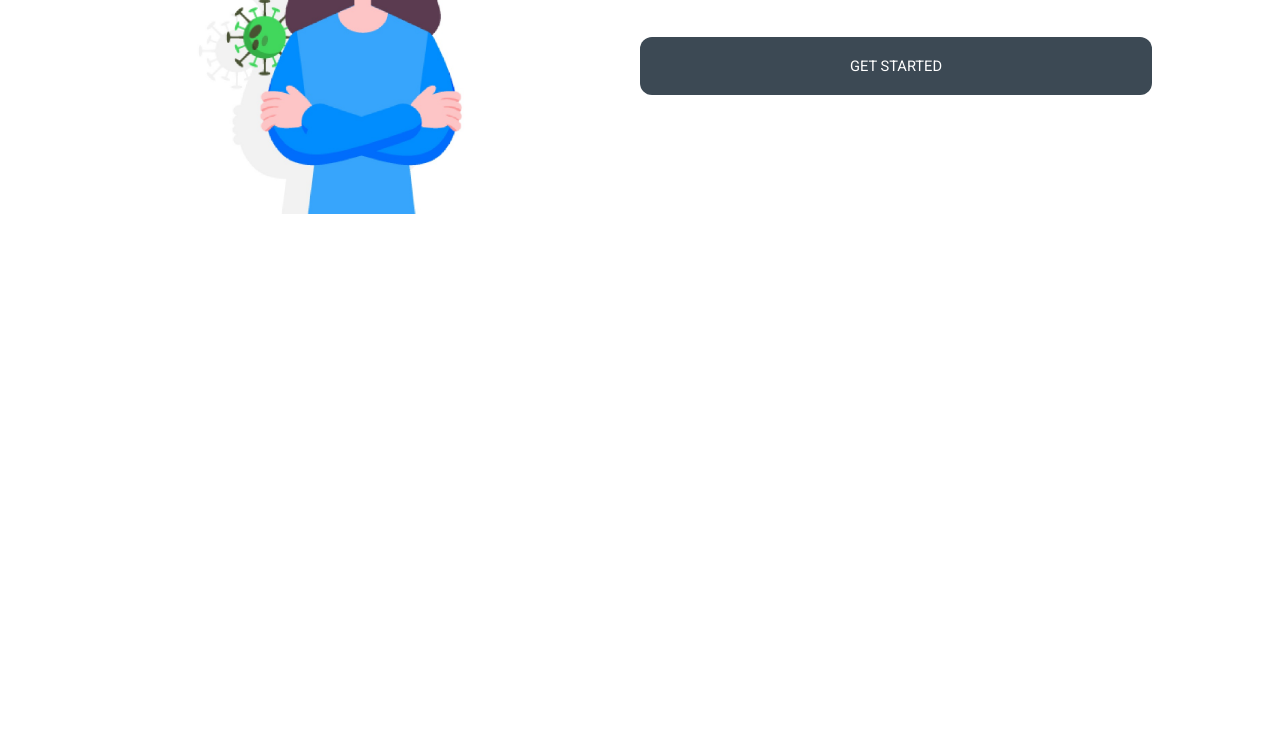
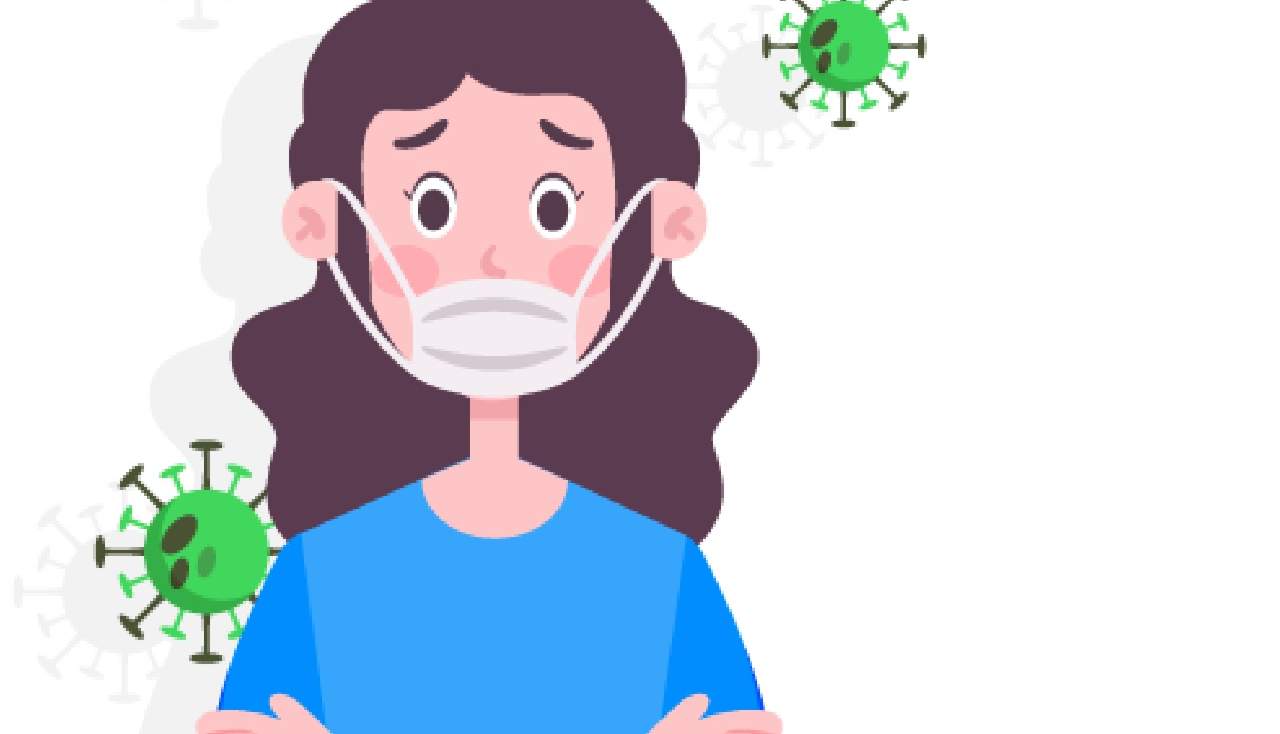
Before and after one commit to galeriaeg/covid19, a plain HTML site: page index.html in a window 1280 px wide. Shown: the part 315-1049 px from the top of the page. Before the commit the page ends 800 px from the top, so only its background shows below. Drawn offline with Linux system fonts and the light colour scheme; a web font is replaced by a local one.

Commit message:
index editado
envio 3

```diff
--- a/index.html
+++ b/index.html
@@ -4,7 +4,6 @@
 		<meta charset="utf-8"/>
 		<title>Covid19</title>
 		<meta content="width=device-width, initial-scale=1, maximum-scale=1" name="viewport" />
-		<link rel="stylesheet" href="css/web.css" />
 		<link rel="stylesheet" href="css/tab.css" />
 		<link rel="stylesheet" href="css/mob.css" />
 		<link href="https://fonts.googleapis.com/css2?family=Roboto:wght@400;500&display=swap" rel="stylesheet">
```
